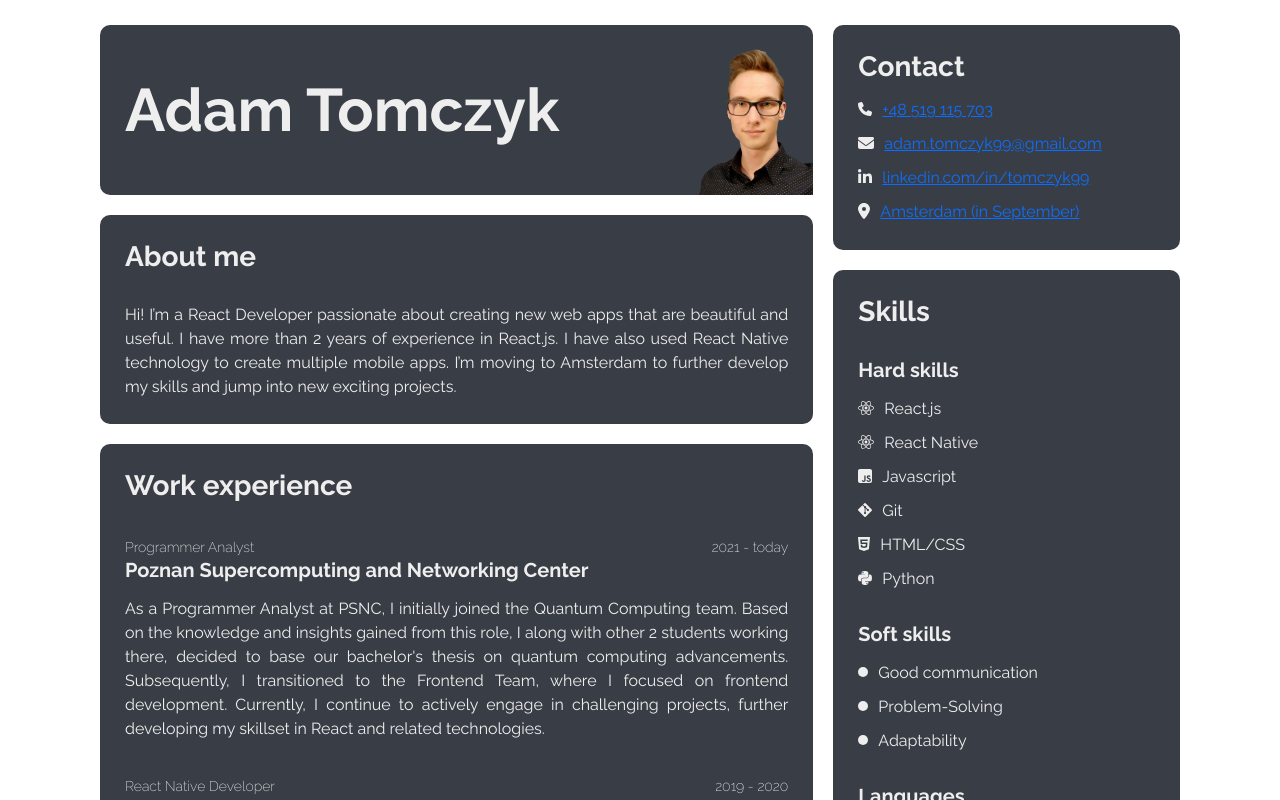
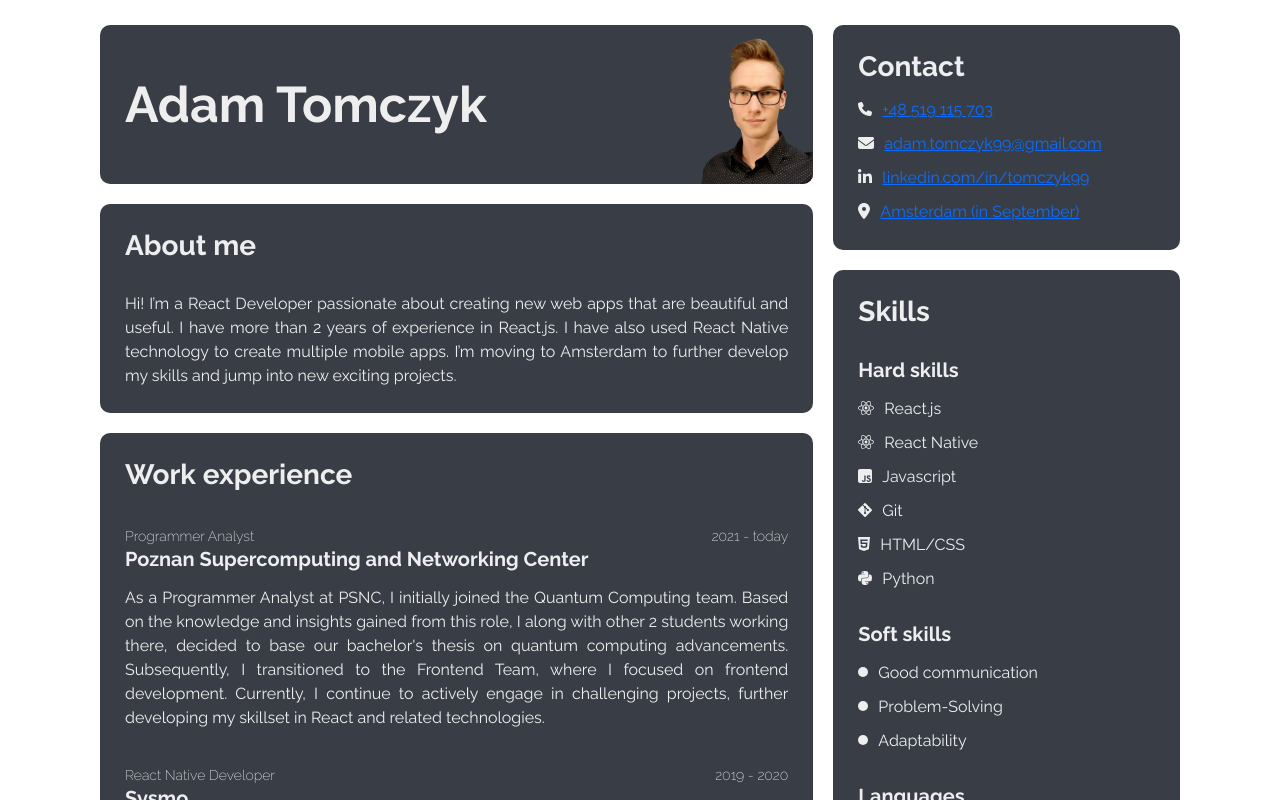
Before and after one commit to Aidem6/webCV, a Next.js app: page / in a window 1280 px wide. Shown: the top 800 px of the page. Built offline with nearby package versions, Linux system fonts and the light colour scheme.

Commit message:
fix title overlaping with a photo of my face

```diff
--- a/src/app/page.js
+++ b/src/app/page.js
@@ -21,10 +21,10 @@ export default function Home() {
         <Col xs={12} md={8} className='d-flex flex-column'>
           <Row xs={12} className={styles.cardWrapper}>
             <div className={`${styles.card}`} style={{position: 'relative'}}>
-              <div className={styles.title}>Adam Tomczyk</div>
               <div className={styles.imageWrapper}>
                 <Image src={myFace} fill alt='my face' />
               </div>
+              <div className={styles.title}>Adam Tomczyk</div>
             </div>
           </Row>
           <Row xs={12} className={styles.cardWrapper}>
--- a/src/app/page.module.css
+++ b/src/app/page.module.css
@@ -13,21 +13,24 @@
 }
 
 .title {
-  font-size: 60px;
+  position: relative;
+  top: 0;
+  left: 0;
+  font-size: 50px;
   font-style: normal;
   font-weight: 700;
   line-height: normal;
-  padding: 40px 15px;
+  padding: 40px 90px 40px 15px;
 }
 
 .imageWrapper {
   position: absolute;
-  width: 115px;
-  height: 100%;
-  top: 0;
+  width: 113px;
+  height: 170.5px;
+  bottom: 0;
   right: 0;
-  border-radius: '10px';
-  overflow: 'hidden'
+  overflow: hidden;
+  border-radius: 0px 10px 10px 0px;
 }
 
 .cvfaceBackground {
```
